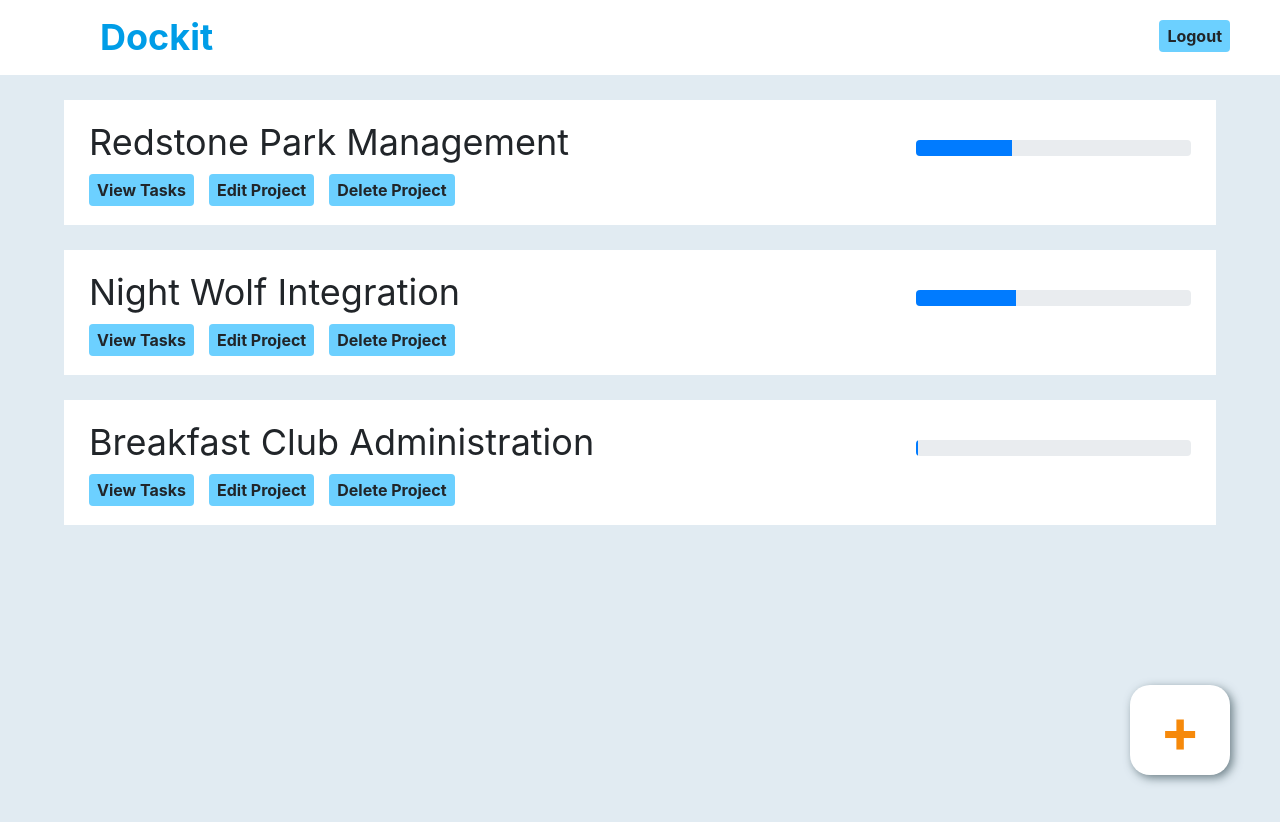
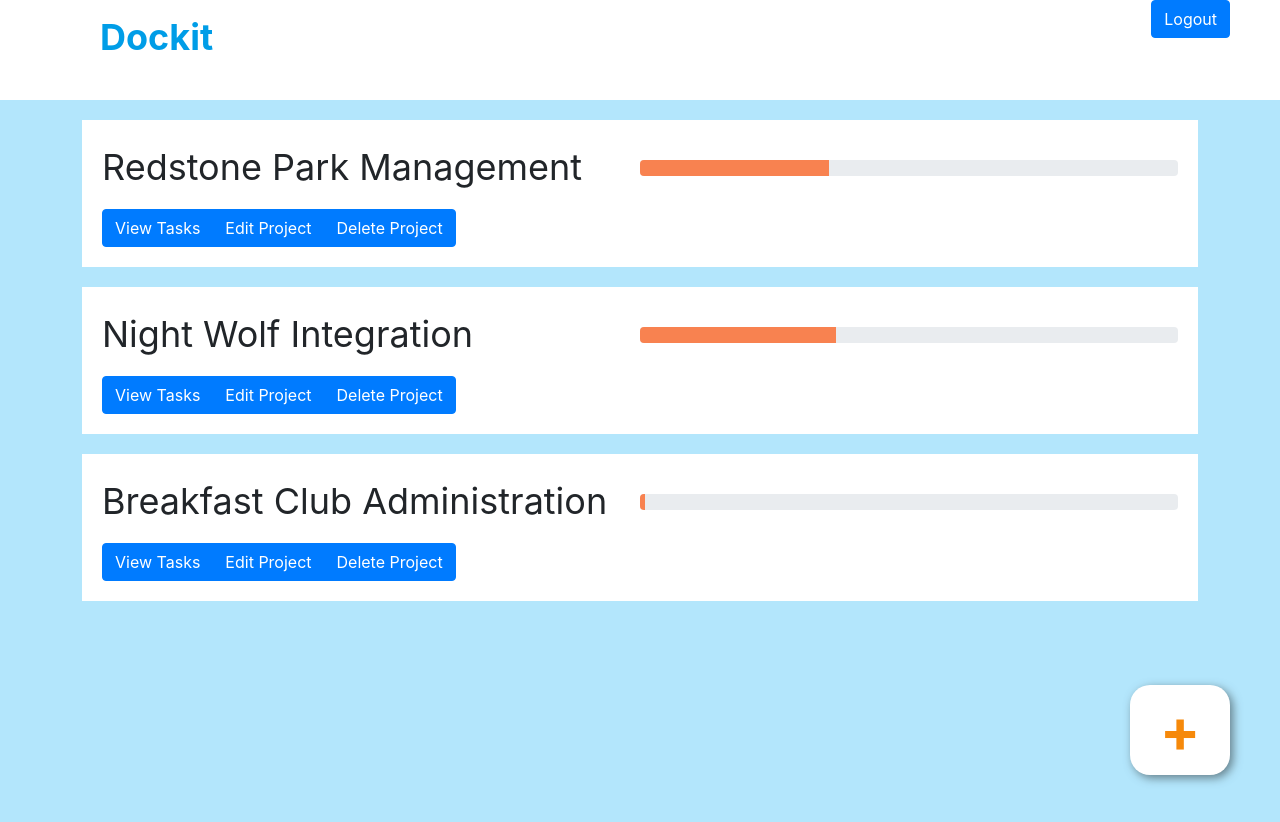
Before and after one commit to RyanRemer/dockit, an Angular app: page / in a window 1280 px wide. Shown: the top 822 px of the page. Before the commit the page ends 800 px from the top, so only its background shows below. Built offline with nearby package versions, Linux system fonts and the light colour scheme.

Commit message:
css on project list

```diff
--- a/src/app/app.component.css
+++ b/src/app/app.component.css
@@ -4,6 +4,12 @@
   background-color: white;
   padding-left: 50px;
   padding-right: 50px;
+}
+
+#content {
+  padding: 20px;
+  height:100%;
+  background-color: var(--lightContrastColor);
 }
 
 .add-button {
@@ -24,23 +30,8 @@
   box-shadow: 3px 3px 10px 0px rgba(80,101,109,0.8);
 }
 
-.button {
-  float: right;
-  display: inline-block;
-  background-color: #6CD0FF;
-  padding: 4px;
-  padding-left: 8px;
-  padding-right: 8px;
-  border-radius: 4px;
-  font-weight: bold;
-
-  margin-top: 20px;
-  margin-left: 15px;
-}
-
-.clickable:hover {
-  cursor: pointer;
-  color: #50656D;
+.primary {
+  background-color: var(--primaryColor0);
 }
 
 .dockit {
@@ -57,16 +48,6 @@
   font-size: 12px;
 }
 
-.left {
-  width: 450px;
-  float: left
-}
-
-.right {
-  margin-left: 500px;
-}
-
 .space {
   height: 25px;
-
 }
--- a/src/app/app.component.html
+++ b/src/app/app.component.html
@@ -1,12 +1,13 @@
 
 <div class="bar">
   <div class="dockit">Dockit</div>
-  <div class="button clickable">Logout</div>
-  <div *ngIf="!showProjectList()" class="button clickable" (click)="viewProjectList()">Projects</div>
+  <div class="btn btn-primary float-right">Logout</div>
+  <div *ngIf="!showProjectList()" class="btn btn-primary float-right" (click)="viewProjectList()">Projects</div>
 </div>
 
 <div class="space"></div>
 
+<div id="content">
     <div *ngIf="showProjectList()">
         <app-project-list (editEvent)="receiveProjToEdit($event)" (selectEvent)="receiveProjToSelect($event)" (deleteEvent)="receiveProjToDelete($event)"></app-project-list>
       </div>
@@ -34,3 +35,4 @@
       <div *ngIf="showProjectList() || showTaskList()">
           <div class="add-button clickable" (click)="add()">+</div>
       </div>
+</div>
--- a/src/app/app.component.ts
+++ b/src/app/app.component.ts
@@ -89,6 +89,7 @@ export class AppComponent {
   }
 
   receiveTaskToUpdate($event) {
+
     ClientData.getInstance().updateTask(this.selectedProject, $event);
     for (let j = 0; j < this.selectedProject.tasks.length; j++) {
       if (this.selectedProject.tasks[j].title == $event.title) {
--- a/src/app/project-list/project-list.component.css
+++ b/src/app/project-list/project-list.component.css
@@ -2,12 +2,19 @@
 .bar {
   width: 90%;
   background-color: white;
-  padding-left: 25px;
-  padding-right: 25px;
-  padding-top: 15px;
-  padding-bottom: 25px;
+  padding: 20px;
   margin: auto;
-  height: 125px;
+  margin-bottom: 20px;
+}
+
+.progress{
+  width: 50%;
+  float: right;
+  margin-top: 20px;
+}
+
+.progress-bar{
+  background-color: var(--secondaryColor0);
 }
 
 .clickable:hover {
@@ -15,41 +22,9 @@
   color: #50656D;
 }
 
-.footer {
-  clear: both;
-  margin: auto;
-}
-
-.button {
-  float: left;
-  background-color: #6CD0FF;
-  padding: 4px;
-  padding-left: 8px;
-  padding-right: 8px;
-  border-radius: 4px;
-  font-weight: bold;
-}
-
-.left {
-  width: 75%;
-  float: left
-}
-
-.right {
-  margin-left: 75%;
-}
-
-.separator {
-  float: left;
-  width: 15px;
-  height: 1px;
-}
-
-.space {
-  height: 25px;
-}
 
 .title {
   font-size: 36px;
   padding-bottom: 5px;
+  margin-bottom: 10px;
 }
--- a/src/app/project-list/project-list.component.html
+++ b/src/app/project-list/project-list.component.html
@@ -1,29 +1,15 @@
-
-<div>
-
 <div *ngFor="let project of projects">
 
   <div class="bar">
-    <div class="left">
-        <div class="title left clickable" (click)="this.selectProject(project.title)">{{project.title}}</div>
-    </div>
-    <div class="right">
-      <div class="space"></div>
-      <div class="progress">
-          <div class="progress-bar" [ngStyle]="{'width': getProgress(project) + '%'}"></div>
-        </div>
-    </div>
-    <div class="footer">
-      <div class="button clickable" (click)="this.selectProject(project.title)">View Tasks</div>
-      <div class="separator"></div>
-      <div class="button clickable" (click)="this.editProject(project.title)">Edit Project</div>
-      <div class="separator"></div>
-      <div class="button clickable" (click)="this.deleteProject(project.title)">Delete Project</div>
-    </div>
+      <div class="progress float-right">
+        <div class="progress-bar" [ngStyle]="{'width': getProgress(project) + '%'}"></div>
+      </div>
+      <div class="title left clickable" (click)="this.selectProject(project.title)">{{project.title}}</div>
+      <div class="footer btn-group">
+        <div class="btn btn-primary" (click)="this.selectProject(project.title)">View Tasks</div>
+        <div class="btn btn-primary" (click)="this.editProject(project.title)">Edit Project</div>
+        <div class="btn btn-primary" (click)="this.deleteProject(project.title)">Delete Project</div>
+      </div>
   </div>
 
-  <div class="space"></div>
-
 </div>
-
-</div>
--- a/src/app/task-editor/task-editor.component.html
+++ b/src/app/task-editor/task-editor.component.html
@@ -1,4 +1,3 @@
-<div class="container" style="background-color: white">
 <form>
   <div class="form-group">
     <label for="title">Task Title:</label>
@@ -27,4 +26,3 @@
   <button type="button" class="btn btn-outline-primary btn-block" (click)="updateTask()">Update Task</button>
   <button type="button" class="btn btn-outline-danger btn-block" (click)="deleteTask()">Delete Task </button>
 </form>
-</div>
--- a/src/app/task-list/task-list.component.html
+++ b/src/app/task-list/task-list.component.html
@@ -1,5 +1,5 @@
 
-<div style=" overflow: scroll" [style.height]="(150 * getTasks().length + 50).toString() + 'px'">
+<div style=" overflow-y: auto; height:100%">
 <div style="display: inline-block; width: 100%;" *ngFor="let task of getTasks()">
 
   <div class="bar">
--- a/src/index.html
+++ b/src/index.html
@@ -14,7 +14,7 @@
 <script src="https://cdnjs.cloudflare.com/ajax/libs/popper.js/1.14.6/umd/popper.min.js" integrity="sha384-wHAiFfRlMFy6i5SRaxvfOCifBUQy1xHdJ/yoi7FRNXMRBu5WHdZYu1hA6ZOblgut" crossorigin="anonymous"></script>
 <script src="https://stackpath.bootstrapcdn.com/bootstrap/4.2.1/js/bootstrap.min.js" integrity="sha384-B0UglyR+jN6CkvvICOB2joaf5I4l3gm9GU6Hc1og6Ls7i6U/mkkaduKaBhlAXv9k" crossorigin="anonymous"></script>
 </head>
-<body class="light_background">
+<body>
   <app-root></app-root>
 </body>
 </html>
--- a/src/styles.css
+++ b/src/styles.css
@@ -1,11 +1,29 @@
 /* You can add global styles to this file, and also import other style files */
+:root{
+  --backgroundColor: white;
+  --lightContrastColor: #b3e6fc;
+  --darkContrastColor: rgb(77, 77, 77);
+  --foregroundColor: black;
+
+  --primaryColor-2:#00acf6;
+  --primaryColor-1:#2ab9f7;
+  --primaryColor0:#50c6f8;
+  --primaryColor1:#82d6fb;
+  --primaryColor2:#b3e6fc;
+
+  --secondaryColor0: #f88250;
+}
+
+html, body{
+  height:100%;
+}
 
 form label{
   font-size: 20px;
   font-family: sans-serif;
 }
 
-.container{
+form{
   background-color:white;
   padding: 20px;
 }
```
Lines whose indentation alone changed are shown as unchanged.
